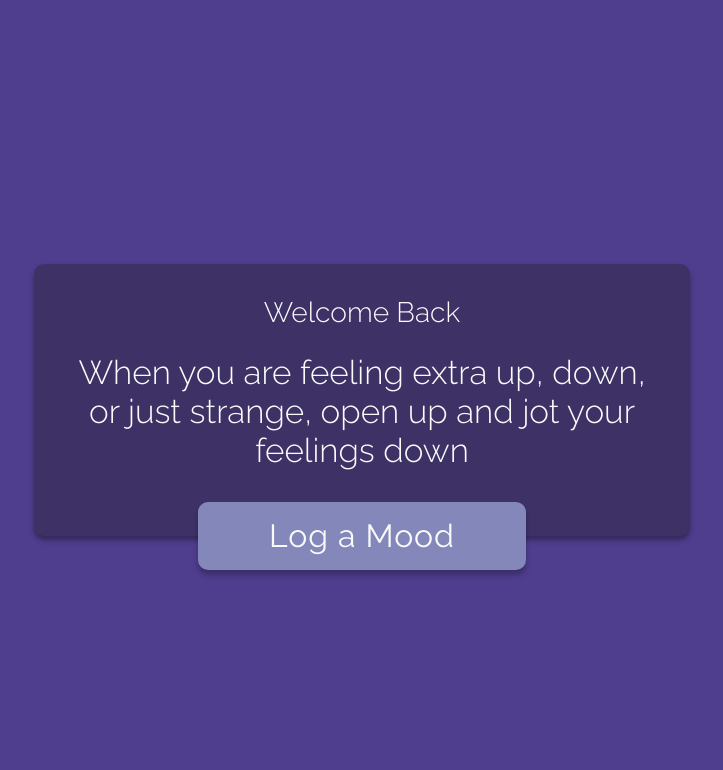
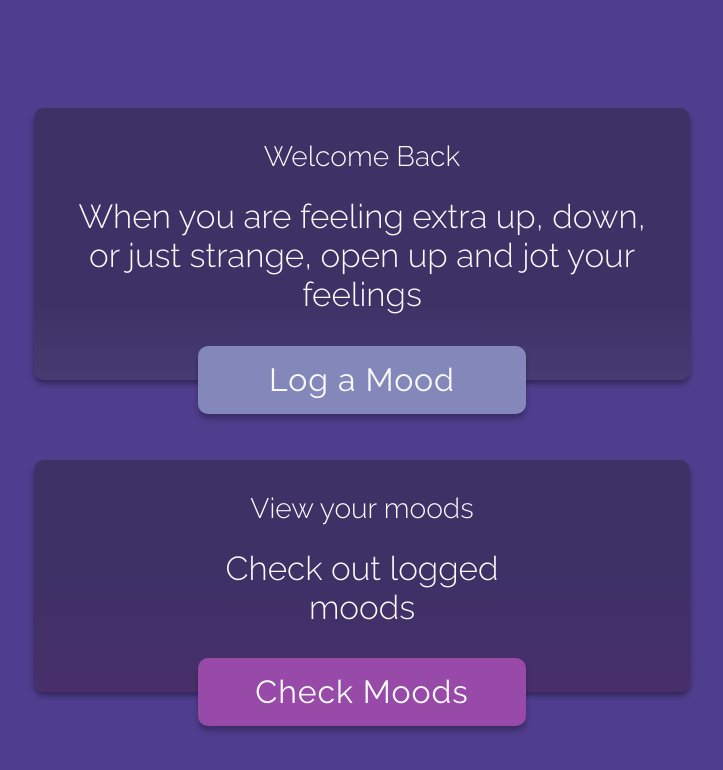
Before and after one commit to o2dependent/mood-log, a React (Create React App) app: page / in a window 1280 px wide. Shown: the top 770 px of the page, without its empty margins (278-1001 px from the left). Built offline with nearby package versions, Linux system fonts and the light colour scheme.

Commit message:
add moodCalendar. Pre moodsArr to App component.

```diff
--- a/public/index.html
+++ b/public/index.html
@@ -7,12 +7,6 @@
 		<meta name="theme-color" content="#000000" />
 		<meta name="description" content="A mood logging application" />
 		<link rel="apple-touch-icon" href="%PUBLIC_URL%/logo192.png" />
-		<link
-			rel="stylesheet"
-			href="https://use.fontawesome.com/releases/v5.14.0/css/all.css"
-			integrity="sha384-HzLeBuhoNPvSl5KYnjx0BT+WB0QEEqLprO+NBkkk5gbc67FTaL7XIGa2w1L0Xbgc"
-			crossorigin="anonymous"
-		/>
 		<link
 			href="https://fonts.googleapis.com/css2?family=Raleway:wght@300;400;500&display=swap"
 			rel="stylesheet"
--- a/src/App.js
+++ b/src/App.js
@@ -1,6 +1,7 @@
 import React from 'react';
 import './App.css';
 import { Switch, Route } from 'react-router-dom';
+import MoodFeed from './MoodFeed';
 import MoodCalendar from './MoodCalendar';
 
 function App() {
@@ -8,6 +9,9 @@ function App() {
 		<div className='App'>
 			<Switch>
 				<Route exact path='/'>
+					<MoodFeed />
+				</Route>
+				<Route exact path='/calendar'>
 					<MoodCalendar />
 				</Route>
 			</Switch>
--- a/src/MoodCalendar.js
+++ b/src/MoodCalendar.js
@@ -1,168 +1,44 @@
 import React, { Component } from 'react';
-import MoodForm from './MoodForm';
+import moment from 'moment';
 import { withStyles } from '@material-ui/styles';
-import colors from './colors';
-import { Button } from '@material-ui/core';
 
-const styles = {
-	MoodCalendar: {
-		display: 'flex',
-		flexDirection: 'rows',
-		justifyContent: 'center',
-		alignItems: 'center',
-		minHeight: '100vh',
-		height: 'fit-content',
-		background: colors.bgPurp,
-	},
-	dateCard: {
-		'& img': {
-			width: '3vw',
-		},
-	},
-	showFormCard: {
-		display: 'grid',
-		justifyContent: 'center',
-		alignItems: 'center',
-		position: 'relative',
-		height: 'fit-content',
-		width: '50%',
-		margin: '5vh auto',
-		padding: '0 0.5em',
-		paddingTop: '2rem',
-		paddingBottom: '2%',
-		background: colors.bgAccent,
-		borderRadius: '10px',
-		color: colors.white,
-		boxShadow: '0px 4px 5px rgba(0, 0, 0, 0.35)',
-		'& h4': {
-			fontSize: '2.2vw',
-			fontWeight: '300',
-			margin: '0',
-		},
-		'& h2': {
-			fontSize: '2.6vw',
-			fontWeight: '300',
-			margin: '0 5%',
-			marginTop: '3vh',
-			marginBottom: '5vh',
-		},
-		'@media (max-width: 350px)': {
-			width: '90%',
-		},
-	},
-	showFormButton: {
-		'&.MuiButton-root:hover': {
-			transition: 'all 400ms',
-			background: colors.lightPurp,
-			transform: 'translate(50%, 45%)',
-			boxShadow: '0px 7px 7px rgba(0, 0, 0, 0.45)',
-		},
-		'&.MuiButton-root': {
-			fontFamily: 'Raleway, sans-serif',
-		},
-		transition: 'all 200ms',
-		boxShadow: '0px 5px 5px rgba(0, 0, 0, 0.25)',
-		color: colors.white,
-		background: colors.lightPurp,
-		fontSize: '2.5vw',
-		fontWeight: '400',
-		outline: 'none',
-		border: 'none',
-		transform: 'translate(50%, 50%)',
-		position: 'absolute',
-		bottom: 0,
-		left: 0,
-		width: '50%',
-		height: 'fit-content',
-		borderRadius: '10px',
-		textTransform: 'none',
-	},
+const style = {
+	moodCalendarContainer: {},
+	moodCalendar: {},
 };
 
 class MoodCalendar extends Component {
 	constructor(props) {
 		super(props);
 		this.state = {
-			moodsArr: JSON.parse(window.localStorage.getItem('moods') || '[]'),
-			showMoodForm: false,
+			dateObject: moment(),
 		};
+		this.weekdayShort = moment.weekdaysShort();
 	}
 
-	addNewMood = async (newMoodObj) => {
-		await this.setState((st) => ({
-			moodsArr: [...st.moodsArr, newMoodObj],
-			showMoodForm: false,
-		}));
+	firstDayOfMonth = () => {
+		let dateObject = this.state.dateObject;
+		let firstDay = moment(dateObject).startOf('month').format('D');
+		let lastDay = moment(dateObject).endOf('month').format('D');
 
-		const moods = this.state.moodsArr;
+		let daysArr = new Array(Number(lastDay))
+			.fill()
+			.map((v, i) => ({ day: i + 1, event: null }));
 
-		window.localStorage.setItem('moods', JSON.stringify(moods));
-	};
+		console.log(daysArr);
 
-	showMoodForm = () => {
-		this.setState({ showMoodForm: true });
-	};
-
-	removeMoodForm = () => {
-		this.setState({ showMoodForm: false });
-	};
-
-	removeMood = async (idx) => {
-		await this.setState((st) => ({
-			moodsArr: [
-				...st.moodsArr.slice(0, idx),
-				...st.moodsArr.slice(idx + 1, st.moodsArr.length),
-			],
-		}));
-
-		window.localStorage.setItem(
-			'moods',
-			JSON.stringify(this.state.moodsArr)
-		);
+		return firstDay;
 	};
 
 	render() {
 		const { classes } = this.props;
 		return (
-			<div className={classes.MoodCalendar}>
-				{
-					/* Mood Modal */
-					this.state.showMoodForm && (
-						<MoodForm
-							addNewMood={this.addNewMood}
-							removeMoodForm={this.removeMoodForm}
-						/>
-					)
-				}
-				{this.state.moodsArr.map((mood, idx) => (
-					<div className={classes.dateCard}>
-						<img
-							className={classes.emoji}
-							src={`./emojis/${mood.mood}.svg`}
-							alt={mood.mood}
-						/>
-						<p>{mood.other}</p>
-						<button onClick={() => this.removeMood(idx)}>
-							Delete
-						</button>
-					</div>
-				))}
-				<div className={classes.showFormCard}>
-					<h4>Welcome Back</h4>
-					<h2>
-						When you are feeling extra up, down, or just strange,
-						open up and jot your feelings down
-					</h2>
-					<Button
-						className={classes.showFormButton}
-						onClick={this.showMoodForm}
-					>
-						Log a Mood
-					</Button>
-				</div>
+			<div className={classes.moodCalendarContainer}>
+				<div className={classes.moodCalendar}></div>
+				<button onClick={this.firstDayOfMonth}>TEST</button>
 			</div>
 		);
 	}
 }
 
-export default withStyles(styles)(MoodCalendar);
+export default withStyles(style)(MoodCalendar);
--- /dev/null
+++ b/src/MoodFeed.js
@@ -0,0 +1,207 @@
+import React, { Component } from 'react';
+import MoodForm from './MoodForm';
+import { withStyles } from '@material-ui/styles';
+import colors from './colors';
+import { Button } from '@material-ui/core';
+import { Link } from 'react-router-dom';
+
+const styles = {
+	MoodFeed: {
+		display: 'flex',
+		flexDirection: 'column',
+		justifyContent: 'center',
+		alignItems: 'center',
+		minHeight: '100vh',
+		height: 'fit-content',
+		background: colors.bgPurp,
+	},
+	dateCard: {
+		'& img': {
+			width: '3vw',
+		},
+	},
+	feedCard: {
+		'&.moodFormCard': {
+			background:
+				'linear-gradient(180deg, #3D3166 50.16%, #3D3166 69.71%, #8487BA 310.99%)',
+		},
+		'&.moodLogsCard': {
+			background:
+				'linear-gradient(180deg, #3D3166 46.09%, #722977 299.58%)',
+		},
+		display: 'grid',
+		justifyContent: 'center',
+		alignItems: 'center',
+		position: 'relative',
+		height: 'fit-content',
+		width: '50%',
+		margin: '5vh auto',
+		padding: '0 0.5em',
+		paddingTop: '2rem',
+		paddingBottom: '2%',
+		background: colors.bgAccent,
+		borderRadius: '10px',
+		color: colors.white,
+		boxShadow: '0px 4px 5px rgba(0, 0, 0, 0.35)',
+		'& h4': {
+			fontSize: '2.2vw',
+			fontWeight: '300',
+			margin: '0',
+		},
+		'& h2': {
+			fontSize: '2.6vw',
+			fontWeight: '300',
+			margin: '0 5%',
+			marginTop: '3vh',
+			marginBottom: '5vh',
+		},
+		'@media (max-width: 800px)': {
+			width: '90%',
+			'& h2': {
+				fontSize: '6vw',
+			},
+			'& h4': {
+				fontSize: '5vw',
+			},
+		},
+	},
+	cardButton: {
+		'&.MuiButton-root:hover': {
+			transition: 'all 400ms',
+			background: colors.lightPurp,
+			transform: 'translate(50%, 45%)',
+			boxShadow: '0px 7px 7px rgba(0, 0, 0, 0.45)',
+		},
+		'&.MuiButton-root': {
+			fontFamily: 'Raleway, sans-serif',
+		},
+		'&.moodLogsButton': {
+			background: colors.pink,
+			'&.MuiButton-root:hover': {
+				background: colors.pink,
+			},
+		},
+		transition: 'all 200ms',
+		boxShadow: '0px 5px 5px rgba(0, 0, 0, 0.25)',
+		color: colors.white,
+		background: colors.lightPurp,
+		fontSize: '2.5vw',
+		fontWeight: '400',
+		outline: 'none',
+		border: 'none',
+		transform: 'translate(50%, 50%)',
+		position: 'absolute',
+		bottom: 0,
+		left: 0,
+		width: '50%',
+		height: 'fit-content',
+		borderRadius: '10px',
+		textTransform: 'none',
+		'@media (max-width: 800px)': {
+			fontSize: '5vw',
+		},
+	},
+};
+
+class MoodFeed extends Component {
+	constructor(props) {
+		super(props);
+		this.state = {
+			moodsArr: JSON.parse(window.localStorage.getItem('moods') || '[]'),
+			showMoodForm: false,
+		};
+	}
+
+	addNewMood = async (newMoodObj) => {
+		await this.setState((st) => ({
+			moodsArr: [...st.moodsArr, newMoodObj],
+			showMoodForm: false,
+		}));
+
+		const moods = this.state.moodsArr;
+
+		window.localStorage.setItem('moods', JSON.stringify(moods));
+	};
+
+	showMoodForm = () => {
+		this.setState({ showMoodForm: true });
+	};
+
+	removeMoodForm = () => {
+		this.setState({ showMoodForm: false });
+	};
+
+	removeMood = async (idx) => {
+		await this.setState((st) => ({
+			moodsArr: [
+				...st.moodsArr.slice(0, idx),
+				...st.moodsArr.slice(idx + 1, st.moodsArr.length),
+			],
+		}));
+
+		window.localStorage.setItem(
+			'moods',
+			JSON.stringify(this.state.moodsArr)
+		);
+	};
+
+	render() {
+		const { classes } = this.props;
+		return (
+			<div className={classes.MoodFeed}>
+				{
+					/* Mood Modal */
+					this.state.showMoodForm && (
+						<MoodForm
+							addNewMood={this.addNewMood}
+							removeMoodForm={this.removeMoodForm}
+						/>
+					)
+				}
+				{
+					/* Moods Display */
+					this.state.moodsArr.map((mood, idx) => (
+						<div className={classes.dateCard} key={`${mood}${idx}`}>
+							<img
+								className={classes.emoji}
+								src={`./emojis/${mood.mood}.svg`}
+								alt={mood.mood}
+							/>
+							<p>{mood.other}</p>
+							<button onClick={() => this.removeMood(idx)}>
+								Delete
+							</button>
+						</div>
+					))
+				}
+				<div className={`${classes.feedCard} moodFormCard`}>
+					<h4>Welcome Back</h4>
+					<h2>
+						When you are feeling extra up, down, or just strange,
+						open up and jot your feelings
+					</h2>
+					<Button
+						className={`${classes.cardButton} moodFormButton`}
+						onClick={this.showMoodForm}
+					>
+						Log a Mood
+					</Button>
+				</div>
+				<div className={`${classes.feedCard} moodLogsCard`}>
+					<h4>View your moods</h4>
+					<h2>Check out logged moods</h2>
+					<Link to='/calendar'>
+						<Button
+							className={`${classes.cardButton} moodLogsButton`}
+							onClick={this.showMoodForm}
+						>
+							Check Moods
+						</Button>
+					</Link>
+				</div>
+			</div>
+		);
+	}
+}
+
+export default withStyles(styles)(MoodFeed);
--- a/src/MoodForm.js
+++ b/src/MoodForm.js
@@ -10,7 +10,7 @@ class MoodForm extends Component {
 		super(props);
 		this.state = {
 			activeMood: Number,
-			moodInput: String,
+			moodInput: '',
 		};
 		this.emojiMoodArr = ['sad-tear', 'frown', 'meh', 'smile', 'grin'];
 	}
@@ -23,16 +23,13 @@ class MoodForm extends Component {
 		const newMoodObj = {
 			mood: this.emojiMoodArr[this.state.activeMood],
 			moodNum: this.state.activeMood,
-			month: moment().format('MMMM'),
-			day: moment().format('dddd'),
-			hour: moment().format('h'),
-			year: moment().format('YYYY'),
+			moment: moment(),
 			other: this.state.moodInput,
 		};
 
 		this.props.addNewMood(newMoodObj);
 
-		this.setState({ activeMood: Number, moodInput: String });
+		this.setState({ activeMood: Number, moodInput: '' });
 	};
 
 	handleInputChange = (e) => {
--- a/src/MoodFormStyle.js
+++ b/src/MoodFormStyle.js
@@ -40,8 +40,11 @@ const style = {
 			fontSize: '2.5vw',
 			fontWeight: '300',
 		},
-		'@media (max-width: 350px)': {
+		'@media (max-width: 800px)': {
 			width: '90%',
+			'& h1': {
+				fontSize: '5vw',
+			},
 		},
 	},
 	emojiContainer: {
@@ -77,6 +80,9 @@ const style = {
 		height: '20%',
 		borderRadius: '10px',
 		textTransform: 'none',
+		'@media (max-width: 800px)': {
+			fontSize: '6vw',
+		},
 	},
 	emoji: {
 		transition: 'all 500ms',
--- a/src/MoodTextField.js
+++ b/src/MoodTextField.js
@@ -40,6 +40,14 @@ const MoodTextField = withStyles({
 		'& .MuiInput-underline:hover:before': {
 			borderColor: colors.white50,
 		},
+		'@media (max-width: 800px)': {
+			'& .MuiInputBase-input': {
+				fontSize: '5vw',
+			},
+			'& label': {
+				fontSize: '5vw',
+			},
+		},
 	},
 })(TextField);
 
```
